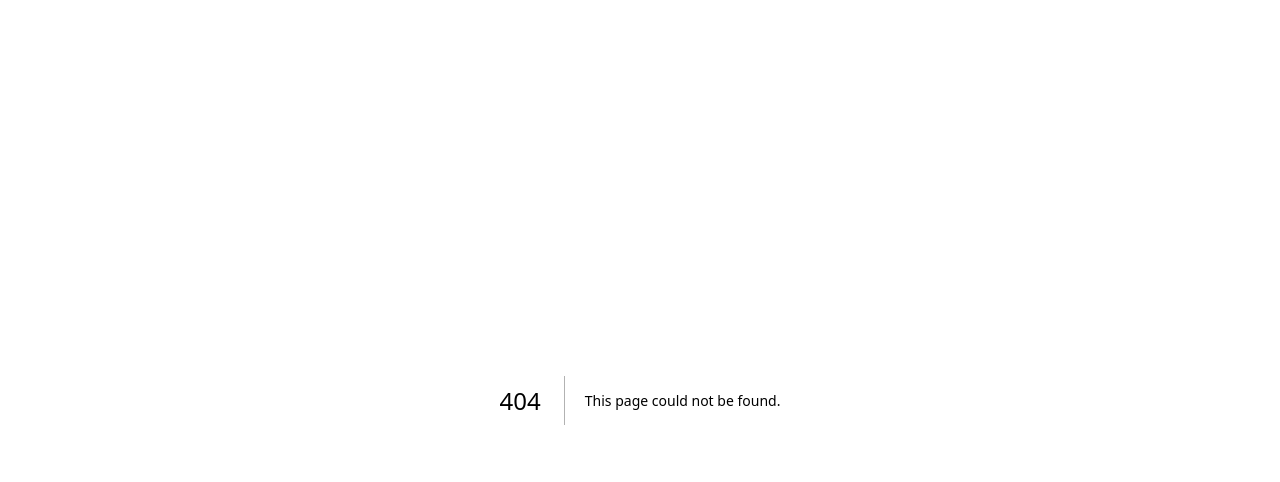
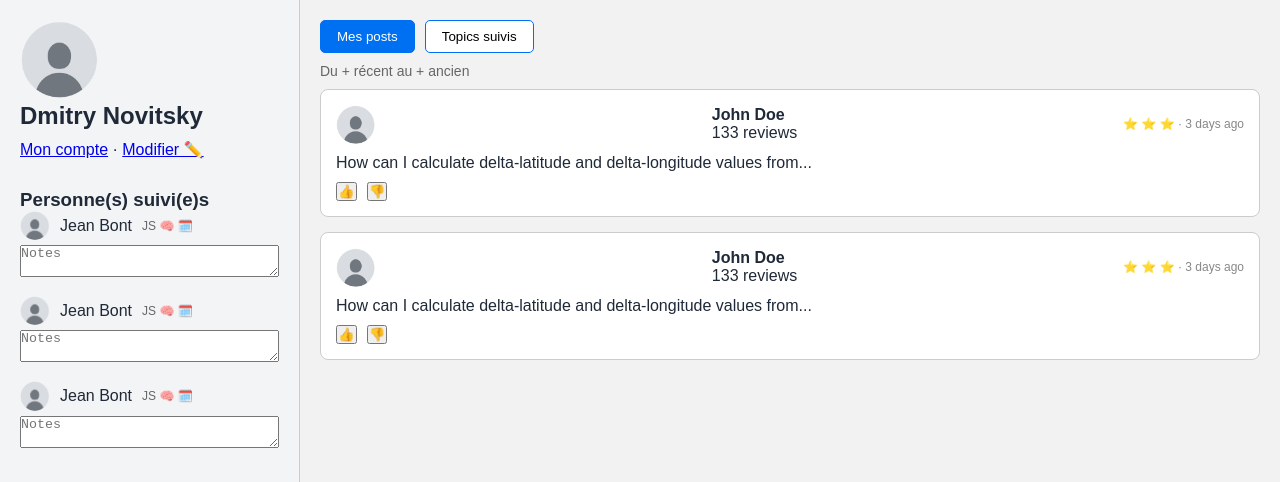
Before and after one commit to dec974/pingmedev-frontend, a Next.js app: page /dashboard in a window 1280 px wide. Before the commit this address had no page. Shown: the top 482 px of the page. Built offline with nearby package versions, Linux system fonts and the light colour scheme.

Commit message:
dashboard bases

```diff
--- /dev/null
+++ b/components/Sidebar.js
@@ -0,0 +1,39 @@
+import React from "react";
+import Image from "next/image";
+import styles from "../styles/Sidebar.module.css";
+
+
+function Sidebar() {
+  return (
+    <aside className={styles.sidebar}>
+      <div className={styles.profile}>
+        <img src="/avatar.png" className={styles.avatar} alt="avatar" />
+        <h2>Dmitry Novitsky</h2>
+        <div className={styles.links}>
+          <a href="#">Mon compte</a> · <a href="#">Modifier ✏️</a>
+        </div>
+      </div>
+
+      <div className={styles.follows}>
+        <h3>Personne(s) suivi(e)s</h3>
+
+        {[1, 2, 3].map((_, i) => (
+          <div className={styles.followedUser} key={i}>
+            <div className={styles.userLine}>
+              <img
+                src="/avatar.png"
+                className={styles.smallAvatar}
+                alt="avatar"
+              />
+              <span>Jean Bont</span>
+              <span className={styles.techIcons}>JS 🧠 🗓️</span>
+            </div>
+            <textarea placeholder="Notes" className={styles.notes} />
+          </div>
+        ))}
+      </div>
+    </aside>
+  );
+}
+
+export default Sidebar;
--- /dev/null
+++ b/components/UserContent.js
@@ -0,0 +1,51 @@
+import React, { useState } from 'react';
+import styles from '../styles/UserContent.module.css';
+
+function UserContent() {
+  const [activeTab, setActiveTab] = useState('posts');
+
+  return (
+    <main className={styles.userContent}>
+      <div className={styles.buttons}>
+        <button
+          className={`${styles.tab} ${activeTab === 'posts' ? styles.active : ''}`}
+          onClick={() => setActiveTab('posts')}
+        >
+          Mes posts
+        </button>
+        <button
+          className={`${styles.tab} ${activeTab === 'topics' ? styles.active : ''}`}
+          onClick={() => setActiveTab('topics')}
+        >
+          Topics suivis
+        </button>
+      </div>
+
+      <div className={styles.sort}>Du + récent au + ancien</div>
+
+      {[1, 2].map((_, i) => (
+        <div key={i} className={styles.postCard}>
+          <div className={styles.cardHeader}>
+            <img src="/avatar.png" className={styles.avatar} alt="avatar" />
+            <div>
+              <strong>John Doe</strong>
+              <p>133 reviews</p>
+            </div>
+            <span className={styles.rating}>⭐ ⭐ ⭐ · 3 days ago</span>
+          </div>
+
+          <p className={styles.content}>
+            How can I calculate delta-latitude and delta-longitude values from...
+          </p>
+
+          <div className={styles.actions}>
+            <button>👍</button>
+            <button>👎</button>
+          </div>
+        </div>
+      ))}
+    </main>
+  );
+}
+
+export default UserContent;
--- /dev/null
+++ b/components/UserDashboard.js
@@ -0,0 +1,15 @@
+import React from "react";
+import Sidebar from "./Sidebar";
+import UserContent from "./UserContent";
+import styles from "../styles/UserDashboard.module.css";
+
+function UserDashboard() {
+  return (
+    <div className={styles.dashboard}>
+      <Sidebar />
+      <UserContent />
+    </div>
+  );
+}
+
+export default UserDashboard;
--- /dev/null
+++ b/pages/dashboard.js
@@ -0,0 +1,6 @@
+import React from 'react';
+import UserDashboard from '../components/UserDashboard';
+
+export default function DashboardPage() {
+  return <UserDashboard />;
+}
--- /dev/null
+++ b/styles/Sidebar.module.css
@@ -0,0 +1,44 @@
+.sidebar {
+  width: 300px;
+  padding: 20px;
+  background-color: #f3f4f6;
+  border-right: 1px solid #ccc;
+}
+
+.avatar {
+  width: 80px;
+  border-radius: 50%;
+}
+
+.links {
+  margin-top: 10px;
+}
+
+.follows {
+  margin-top: 30px;
+}
+
+.followedUser {
+  margin-bottom: 15px;
+}
+
+.userLine {
+  display: flex;
+  align-items: center;
+  gap: 10px;
+}
+
+.smallAvatar {
+  width: 30px;
+  border-radius: 50%;
+}
+
+.techIcons {
+  font-size: 12px;
+  color: #666;
+}
+
+.notes {
+  width: 100%;
+  margin-top: 5px;
+}
--- /dev/null
+++ b/styles/UserContent.module.css
@@ -0,0 +1,63 @@
+.userContent {
+  flex: 1;
+  padding: 20px;
+}
+
+.buttons {
+  display: flex;
+  gap: 10px;
+  margin-bottom: 10px;
+}
+
+.tab {
+  padding: 8px 16px;
+  border: 1px solid #0070f3;
+  background: white;
+  cursor: pointer;
+  border-radius: 5px;
+}
+
+.active {
+  background: #0070f3;
+  color: white;
+}
+
+.sort {
+  font-size: 14px;
+  color: #666;
+  margin-bottom: 10px;
+}
+
+.postCard {
+  border: 1px solid #ccc;
+  border-radius: 8px;
+  padding: 15px;
+  margin-bottom: 15px;
+  background: #fff;
+}
+
+.cardHeader {
+  display: flex;
+  justify-content: space-between;
+  align-items: center;
+}
+
+.avatar {
+  width: 40px;
+  border-radius: 50%;
+  margin-right: 10px;
+}
+
+.rating {
+  font-size: 12px;
+  color: #888;
+}
+
+.content {
+  margin: 10px 0;
+}
+
+.actions {
+  display: flex;
+  gap: 10px;
+}
--- /dev/null
+++ b/styles/UserDashboard.module.css
@@ -0,0 +1,5 @@
+.dashboard {
+  display: flex;
+  height: 100vh;
+  font-family: sans-serif;
+}
```
